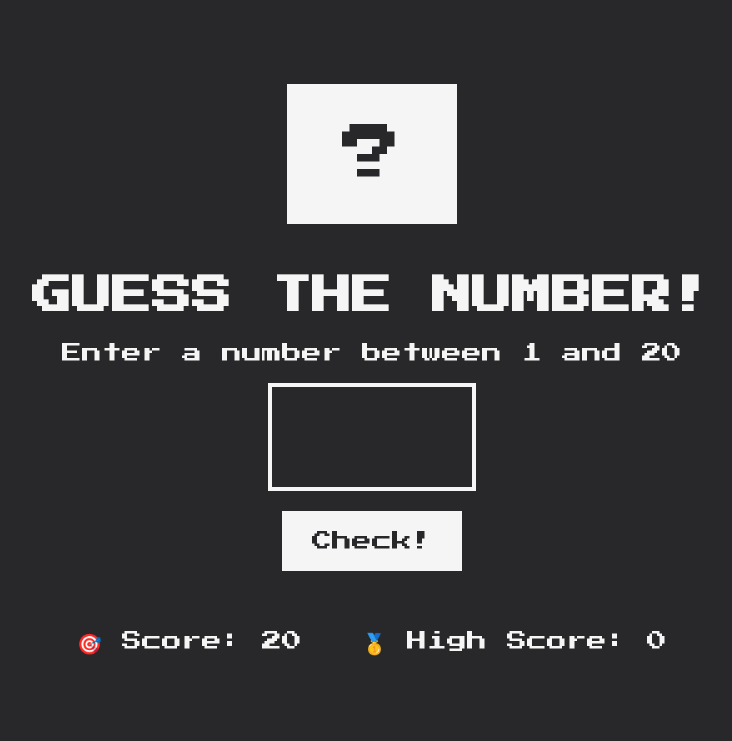
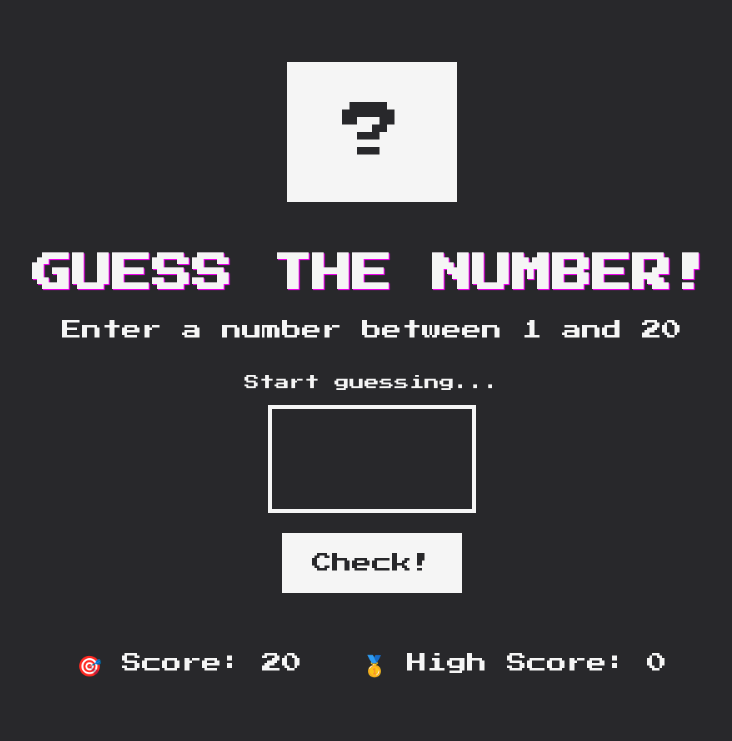
Before and after one commit to jes-che/guess-the-number, a plain HTML site: page index.html in a window 1280 px wide. Shown: the whole page, without its empty margins (268-1000 px from the left). Drawn offline with Linux system fonts and the light colour scheme.

Commit message:
Add message section

```diff
--- a/index.css
+++ b/index.css
@@ -34,11 +34,17 @@ body {
 h1 {
     font-size: 4rem;
     padding-top: 2.5rem;
+    text-shadow: 1px 1px 1px magenta;
 }
 
 .between {
     text-align: center;
     font-size: 2rem;
+}
+
+.message {
+    text-align: center;
+    font-size: 1.5rem;
 }
 
 .guess {
--- a/index.html
+++ b/index.html
@@ -17,7 +17,7 @@
     </header>
     <main>
         <section class="before">
-            <!-- <p class="message">Start guessing...</p> -->
+            <p class="message">Start guessing...</p>
             <input type="number" class="guess">
             <button class="btn check">Check!</button>
             <div class="label">
```
